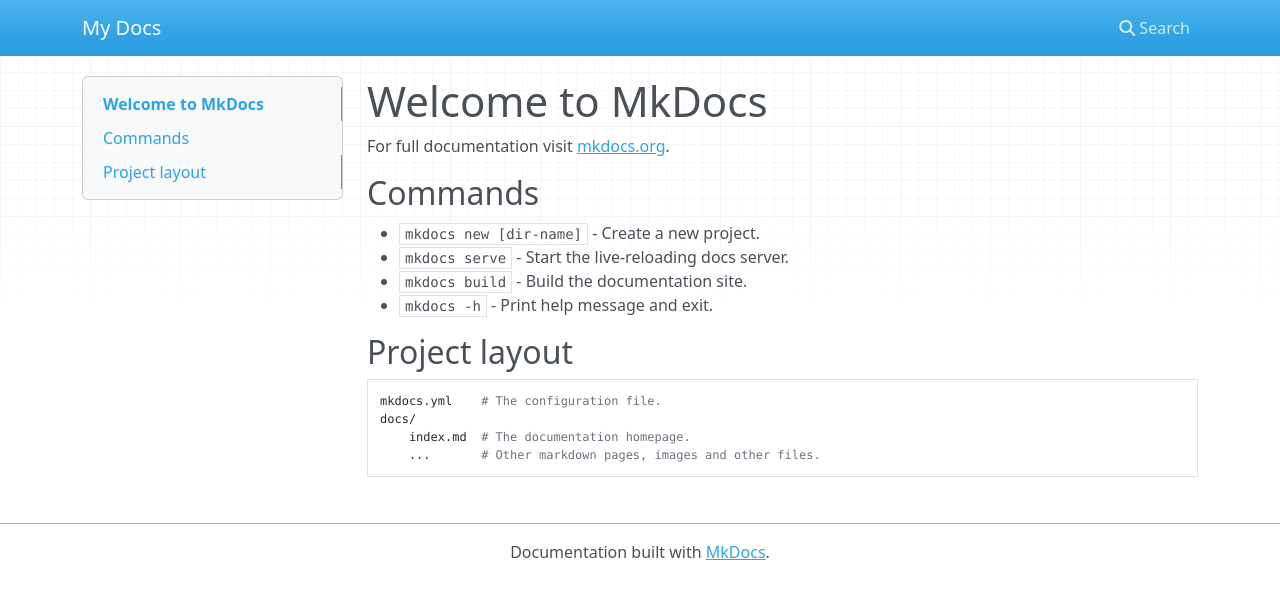
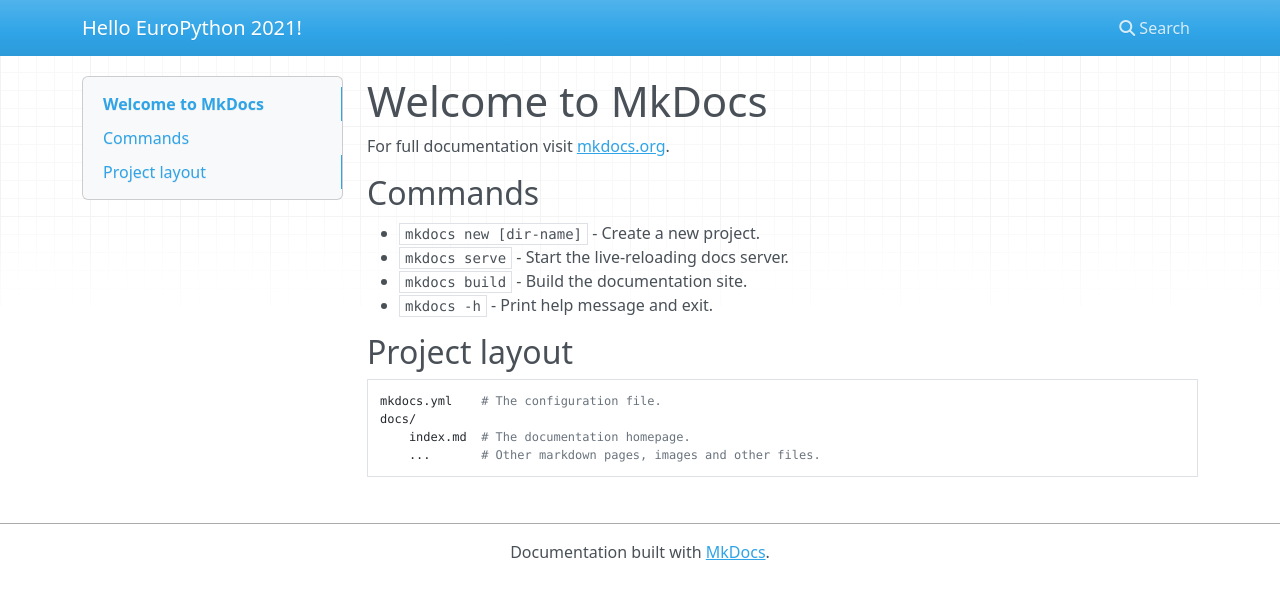
Before and after one commit to ultrabug/ep2021, an MkDocs documentation site: the page built from docs/index.md, in a window 1280 px wide. Shown: the top 599 px of the page. Built offline with MkDocs 1.6.1, drawn with Linux system fonts in a browser that asks for light colours; nearby versions of some CDN libraries.

Commit message:
change site name triggers a rebuild + browser refresh

```diff
--- a/mkdocs.yml
+++ b/mkdocs.yml
@@ -1 +1 @@
-site_name: My Docs
+site_name: Hello EuroPython 2021!
```
